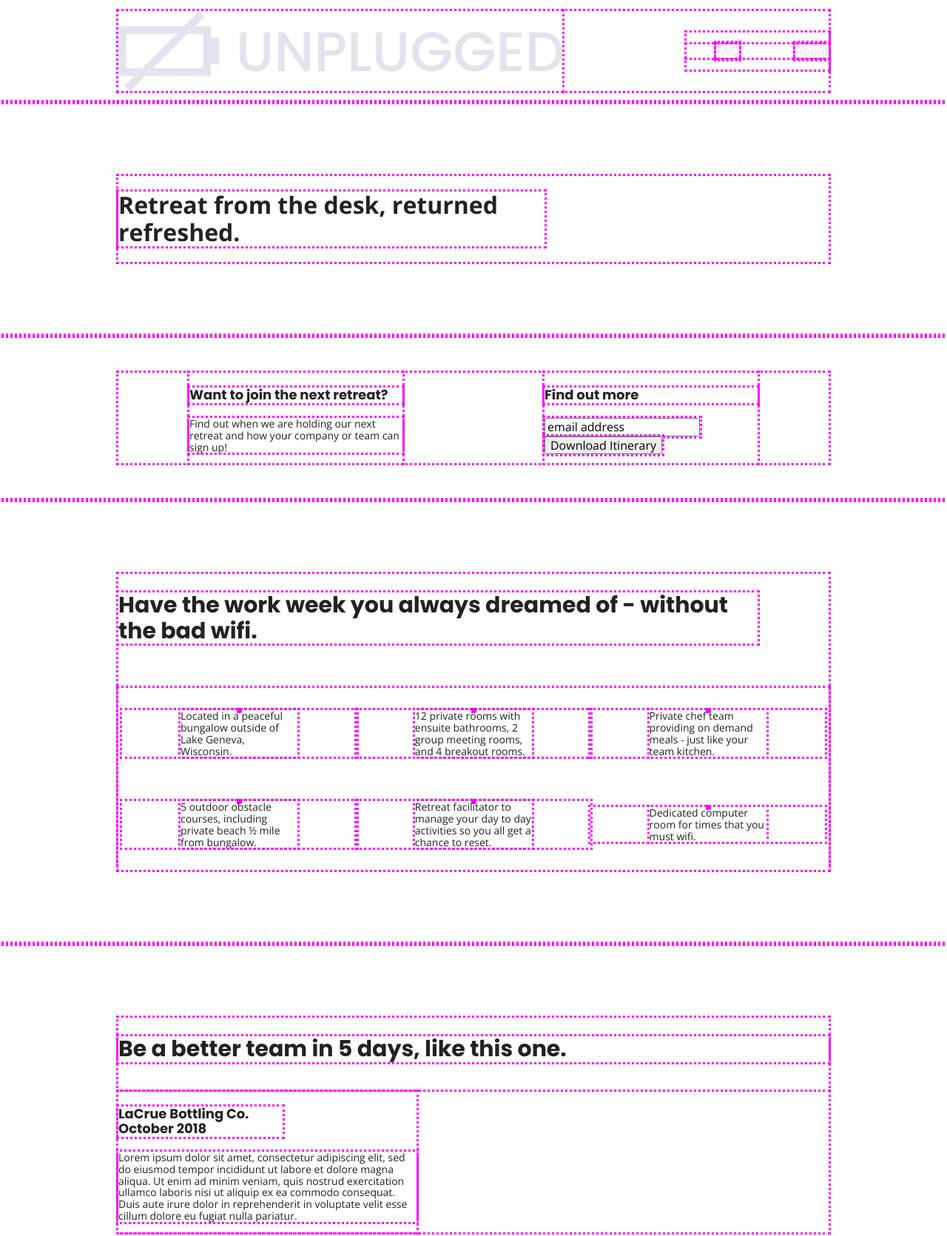
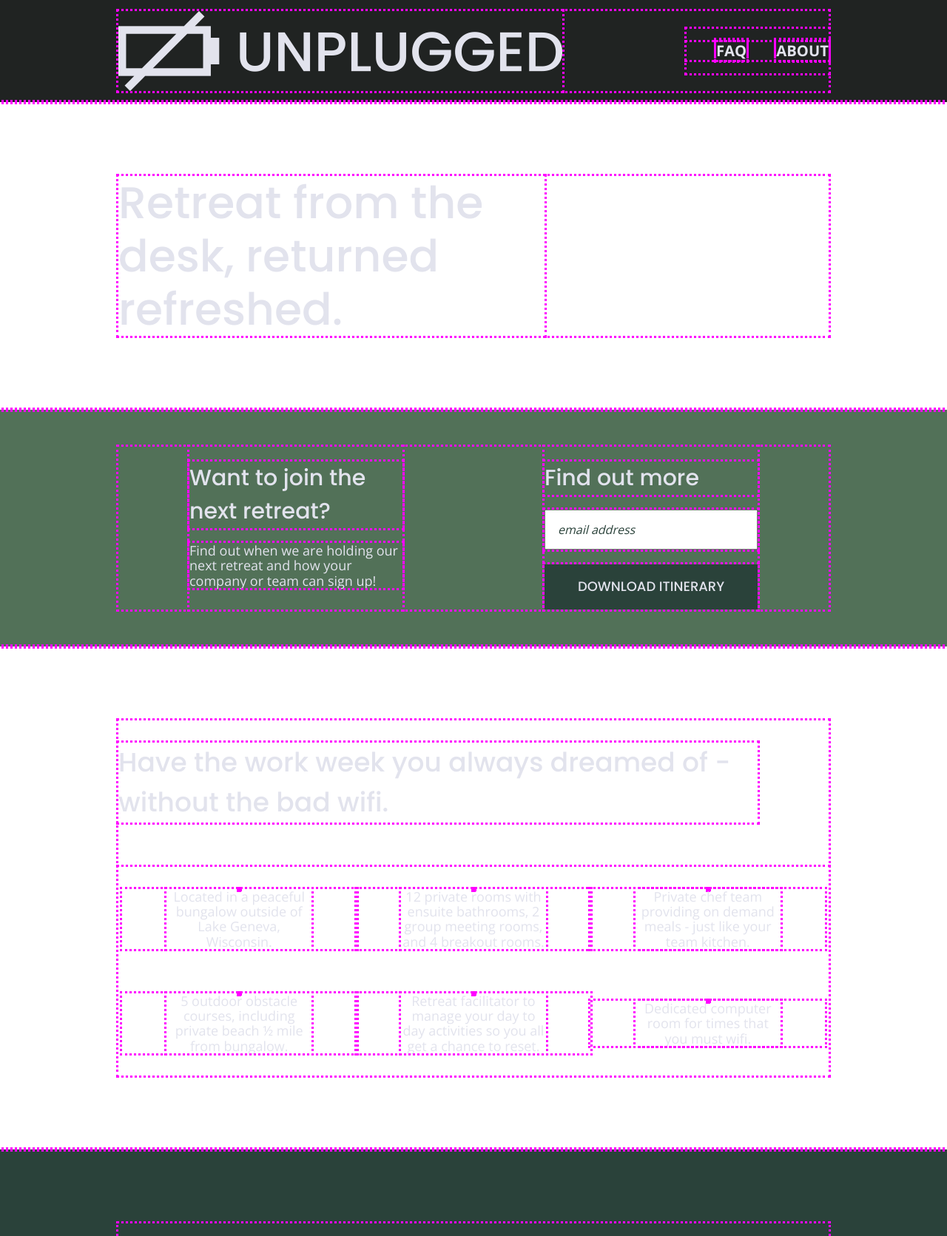
Before and after one commit to KaraJoslin/unplugged-site, a website built with Parcel: page index.html in a window 1280 px wide. Shown: the top 1671 px of the page at 74% size. Built offline with nearby package versions, Linux system fonts and the light colour scheme.

Commit message:
Added remaining styles

```diff
--- a/css/main.css
+++ b/css/main.css
@@ -113,6 +113,8 @@
   font-family: 'Open Sans', sans-serif;
   font-size: 1em;
   text-align: left;
+  color: #e2e3ed;
+
 }
 
 ul,
@@ -129,6 +131,7 @@
 h2 {
   font-family: 'Poppins', sans-serif;
   font-size: 1.875em;
+  font-weight: 500;
 }
 
 h3,
@@ -136,6 +139,7 @@
   font-family: 'Poppins', sans-serif;
   font-size: 1.125em;
   margin: 20px 0;
+  font-weight: 500;
 }
 
 p {
@@ -164,10 +168,12 @@
    /* -------------------- Base Header - Footer Styles -------------------- */
 header,
 footer {
+  background-color: #202322;
   display: flex;
   justify-content: center;
   align-items: center;
   flex-flow: row wrap;
+
 }
 
 header {
@@ -183,6 +189,7 @@
 }
 
 .header-divider {
+  background: #3a3a3a;
   width: 100%;
   height: 1px;
   margin: 10px 0 20px 0;
@@ -194,6 +201,9 @@
   align-items: center;
   flex-flow: row wrap;
   width: 60%;
+  font-size: 1.125em;
+  font-weight: 700;
+  text-transform: uppercase;
 }
 
 header nav ul {
@@ -201,8 +211,12 @@
   justify-content: space-around;
   width: 100%;
 }
+header nav ul li {
+  font-size: 1.125em;
+}
 
 footer {
+  text-align: center;
   flex-direction: column;
 }
 
@@ -223,7 +237,7 @@
   display: flex;
   justify-content: space-around;
   align-items: center;
-
+  color: #527158;
 }
 
 footer .social-icons p {
@@ -234,7 +248,7 @@
 
 footer .copyright {
   margin: 20px 0;
-
+  justify-content: center;
 }
 
 
@@ -245,15 +259,51 @@
   display: flex;
   justify-content: center;
   flex-flow: row wrap;
+
+}
+
+.hero-area h1 {
+  font-size: 2.25em;
+  line-height: 1.2em;
+  font-weight: 500;
+  font-family: 'Poppins', sans-serif;
 }
 
 /* Aside */
 
 aside {
+  background-color: #527158;
   display: flex;
   justify-content: center;
   align-items: center;
   flex-flow: row wrap;
+
+}
+
+aside .form {
+  margin-top: 30px;
+}
+
+input[type=text] {
+  box-sizing: border-box;
+  width: 100%;
+  color: #2a423a;
+  font-style: italic;
+  padding: 1em;
+}
+
+input[type=button] {
+  width: 100%;
+  padding: 20px 0;
+  margin-top: 20px;
+  background-color: #2a423a;
+  font-family: 'Poppins', Helvetica, Arial, sans-serif;
+  font-weight: 500;
+  font-size: 1.125em;
+  color: #e2e3ed;
+  border: none;
+  text-align: center;
+  text-transform: uppercase;
 }
 
 /* Features */
@@ -282,6 +332,7 @@
 
 .features p {
 margin: 0;
+text-align: center;
 }
 
 /* Reviews */
@@ -290,10 +341,13 @@
   display: flex;
   justify-content: center;
   flex-flow: row wrap;
+  background-color: #2a423a;
+
 }
 
 .reviews h2 {
   margin-bottom: 40px;
+  line-height: 1.875em;
 }
 
 .reviews h3 {
@@ -308,13 +362,16 @@
 ============= */
 
 .mission {
+  background-color: #527158;
   display: flex;
   justify-content: center;
   align-items: center;
   flex-flow: row wrap;
+
 }
 
 .contact-section {
+  background-color: #2a423a;
   display: flex;
   justify-content: center;
   align-items: center;
@@ -333,10 +390,12 @@
 ================== */
 
 .faq {
+  background-color: #527158;
   display: flex;
   justify-content: center;
   align-items: center;
   flex-flow: row wrap;
+
 }
 
 .faq .content-wrapper {
@@ -349,10 +408,15 @@
 
 .faq h2 {
   margin-bottom: 40px;
+  line-height: 1.875px;
 }
 
 .faq-content {
   margin-bottom: 50px;
+}
+
+.faq-content h4 {
+  line-height: 1.5em;
 }
 
 
@@ -456,6 +520,16 @@
     margin: 100px 0;
   }
 
+  h2 {
+    font-size: 2.25em;
+    line-height: 1.5em;
+  }
+
+  h3 {
+    font-size: 1.5em;
+    line-height: 1.5em;
+  }
+
   /* Header */
 
   .header {
@@ -465,6 +539,10 @@
   header .content-wrapper {
     width: 100%;
     justify-content: space-between;
+  }
+
+  header figure {
+    width: 30%;
   }
 
   header nav {
@@ -482,6 +560,12 @@
 
 
    /* Hero Area */
+
+   .hero-area h1 {
+    font-size: 3em;
+    line-height: 1.2em;
+    margin: 0;
+   }
 
    /* Aside */
 
@@ -509,7 +593,7 @@
    }
 
    .features .features-item-description {
-    width: 50%;
+    width: 62%;
    }
 
    /* Reviews */
@@ -518,9 +602,17 @@
     display: flex;
     justify-content: space-between;
    }
+   .reviews h2 {
+    width: 85%;
+   }
 
    .reviews article div {
     width: 49%;
+   }
+
+   .reviews h3 {
+    width: 75%;
+    margin: 0;
    }
 
    /* Footer */
@@ -530,14 +622,24 @@
     margin: 100px 0;
    }
 
-   .footer-content {
+   footer .footer-content {
     display: flex;
     justify-content: space-between;
     align-items: center;
+    flex-direction: row;
    }
 
    footer .contact {
     margin-bottom: 0;
+  }
+
+  footer h4 {
+    font-size: 1.5em;
+    margin: 20px 0;
+  }
+
+  footer p {
+    line-height: 1.125em;
   }
 
   footer .copyright {
@@ -570,6 +672,10 @@
   align-items: flex-start;
 }
 
+.contact-content h4 {
+  font-size: 1.5em;
+}
+
 /* ==============================================================================
 =================
   FAQ Page
@@ -588,6 +694,12 @@
     width: 100%;
   }
 
+  .faq h4,
+  .faq p {
+    font-size: 0.875em;
+    line-height: 0.9843em;
+  }
+
 
 }
 
@@ -599,14 +711,33 @@
 @media only screen and (min-width: 1200px) {
   /*Desktop styles here*/
 
+  header {
+    padding: 15px 0;
+  }
+
   .content-wrapper {
     max-width: 960px;
+  }
+
+  h2 {
+    font-size: 2.25em;
+  }
+
+  h3,
+  h4 {
+    font-size: 1.875em;
+  }
+
+  p {
+    font-size: 1.125em;
+    line-height: 1.125em;
   }
 
   /* Hero */
 
   .hero-area h1 {
     width: 60%;
+    font-size: 3.75em;
   }
 
   /* Aside */
@@ -631,9 +762,21 @@
   }
 
   /* Reviews */
+
+  .reviews h2 {
+    padding-bottom: 50px;
+  }
+
   .reviews article div {
     width: 42%;
   }
+
+  footer h4 {
+    font-size: 1.875em;
+  }
+
+
+
 
   /* =========================================================================
   ========================
@@ -644,6 +787,11 @@
   .mission h2,
   .contact-section .content-wrapper h2 {
     width: 95%;
+    font-size: 3em;
+  }
+
+  .contact-content h4 {
+    font-size: 1.875em;
   }
 
   /* ==========================================================================
@@ -654,6 +802,13 @@
 
   .faq h2 {
     width: 100%;
+    font-size: 3em;
+  }
+
+  .faq h4,
+  .faq p {
+    font-size: 1.125em;
+    line-height: 1.125em;
   }
 
 
```
